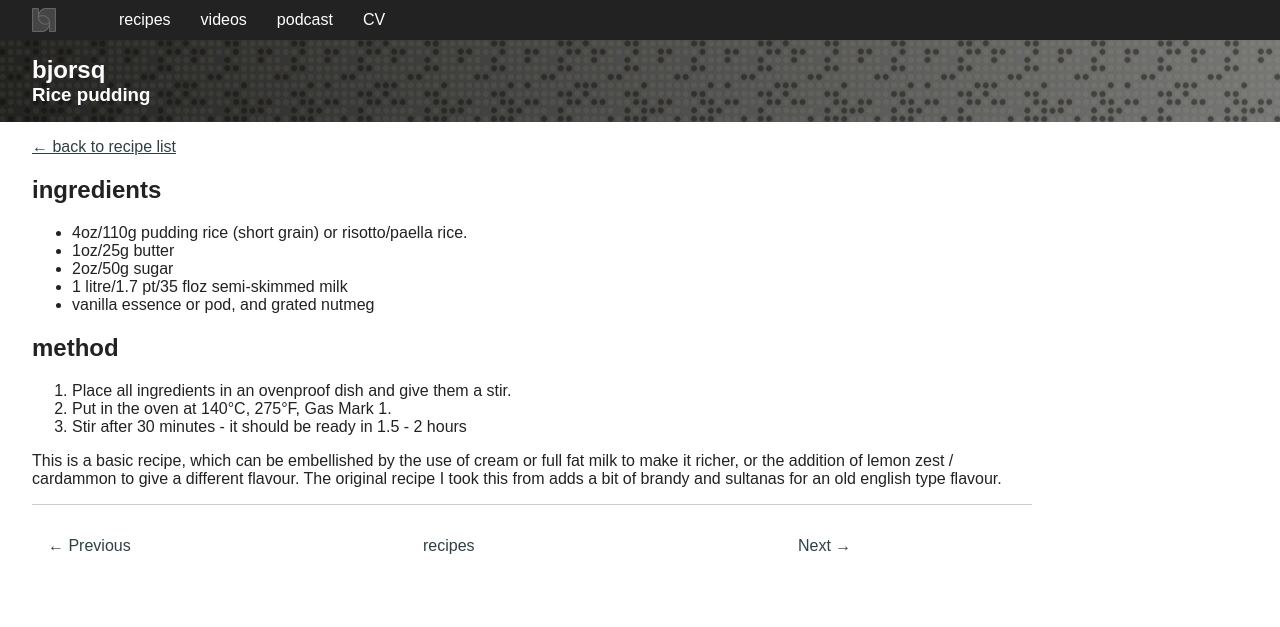
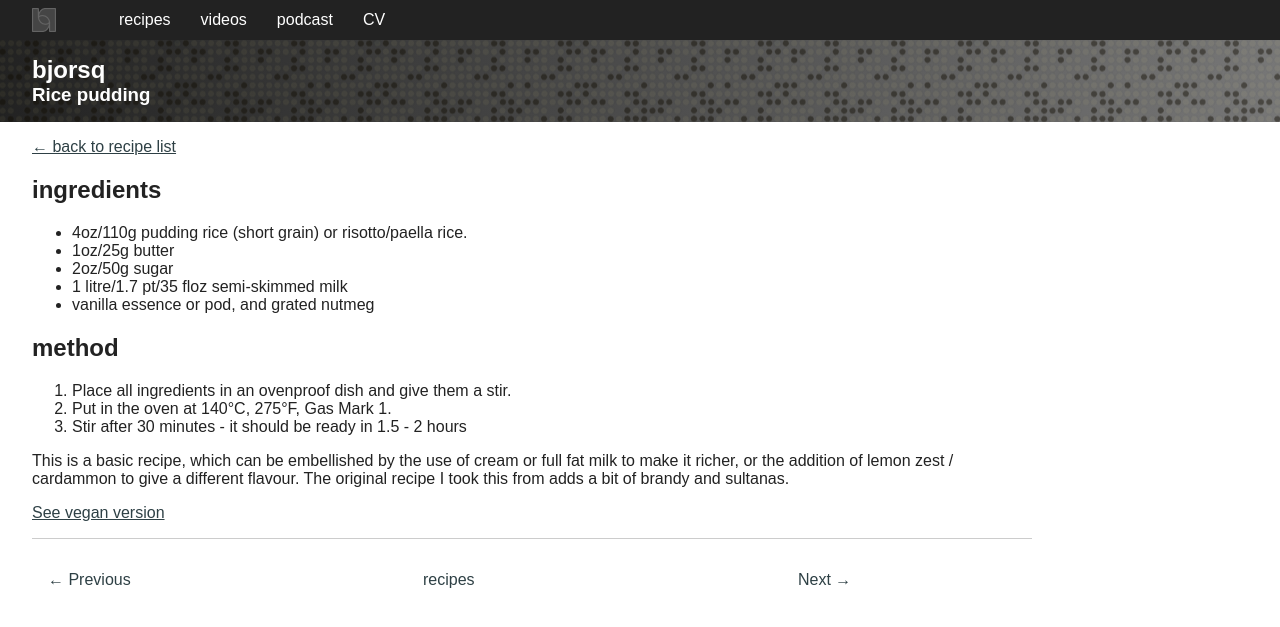
Before and after one commit to bjorsq/bjorsq.github.com, a Jekyll site: the page built from _posts/2020-02-02-rice-pudding.md, in a window 1280 px wide. Shown: the top 627 px of the page. Built offline with Jekyll 4.4.1, drawn with Linux system fonts in a browser that asks for light colours.

Commit message:
Added vegan rice pudding recipe

```diff
--- a/_posts/2020-02-02-rice-pudding.md
+++ b/_posts/2020-02-02-rice-pudding.md
@@ -22,4 +22,6 @@ method
 2. Put in the oven at 140&deg;C, 275&deg;F, Gas Mark 1.
 2. Stir after 30 minutes - it should be ready in 1.5 - 2 hours
 
-This is a basic recipe, which can be embellished by the use of cream or full fat milk to make it richer, or the addition of lemon zest / cardammon to give a different flavour. The original recipe I took this from adds a bit of brandy and sultanas for an old english type flavour.
+This is a basic recipe, which can be embellished by the use of cream or full fat milk to make it richer, or the addition of lemon zest / cardammon to give a different flavour. The original recipe I took this from adds a bit of brandy and sultanas.
+
+[See vegan version]({% post_url 2021-02-01-vegan-rice-pudding %})
```
Also changed, not shown: _posts/2021-02-01-vegan-rice-pudding.md (added, +27 -0 lines).
